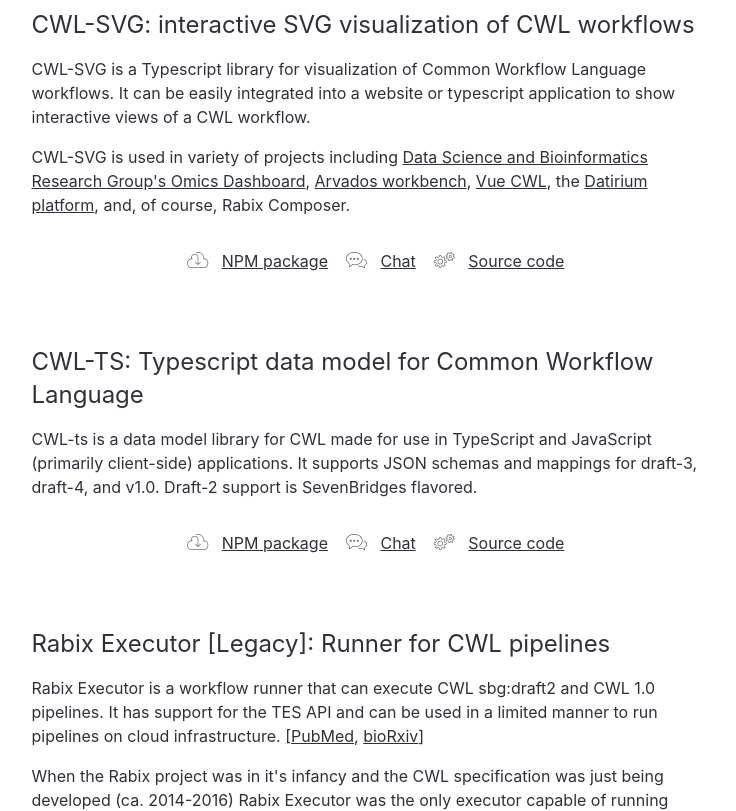
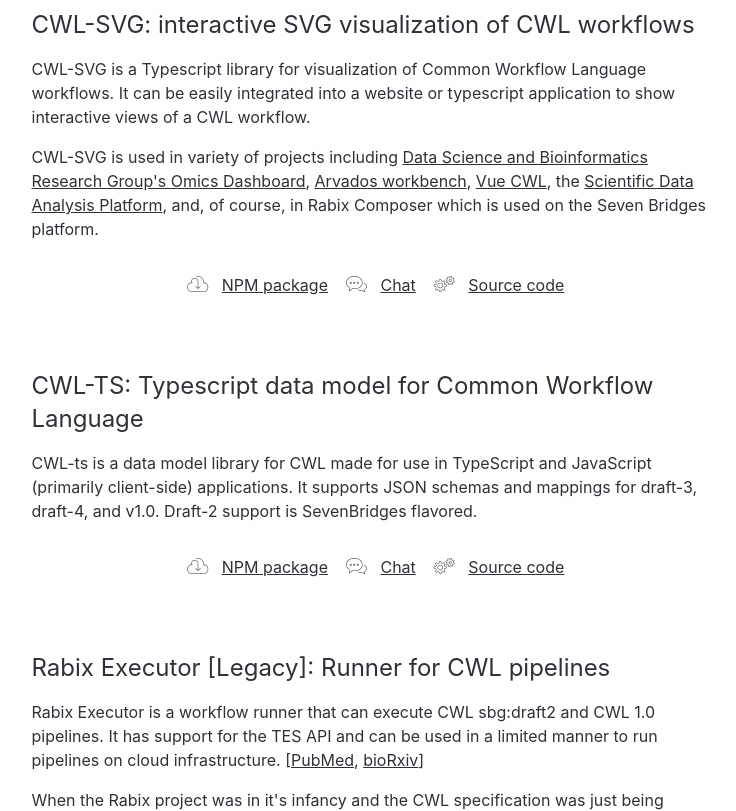
Before and after one commit to rabix/rabix.github.io, a Jekyll site: the page index.html, which Jekyll copies as it is, in a window 1280 px wide and 900 px high, scrolled down 1163 px, cut to the strip 89-900 px from the top of the window. Shown: the whole strip, without its empty margins (271-1007 px from the left). Built offline with Jekyll 4.4.1, drawn with Linux system fonts in a browser that asks for light colours.

Commit message:
Fix link to scidap

```diff
--- a/index.html
+++ b/index.html
@@ -190,9 +190,9 @@
             Arvados workbench</a>,
           <a href="https://github.com/TMiguelT/vue-cwl" target="_blank">
             Vue CWL</a>,
-          the <a href="https://github.com/datirium" target="_blank">
-            Datirium platform</a>,
-          and, of course, Rabix Composer.
+          the <a href="https://scidap.com" target="_blank">
+            Scientific Data Analysis Platform</a>,
+          and, of course, in Rabix Composer which is used on the Seven Bridges platform.
         </p>
 
         <nav>
```
